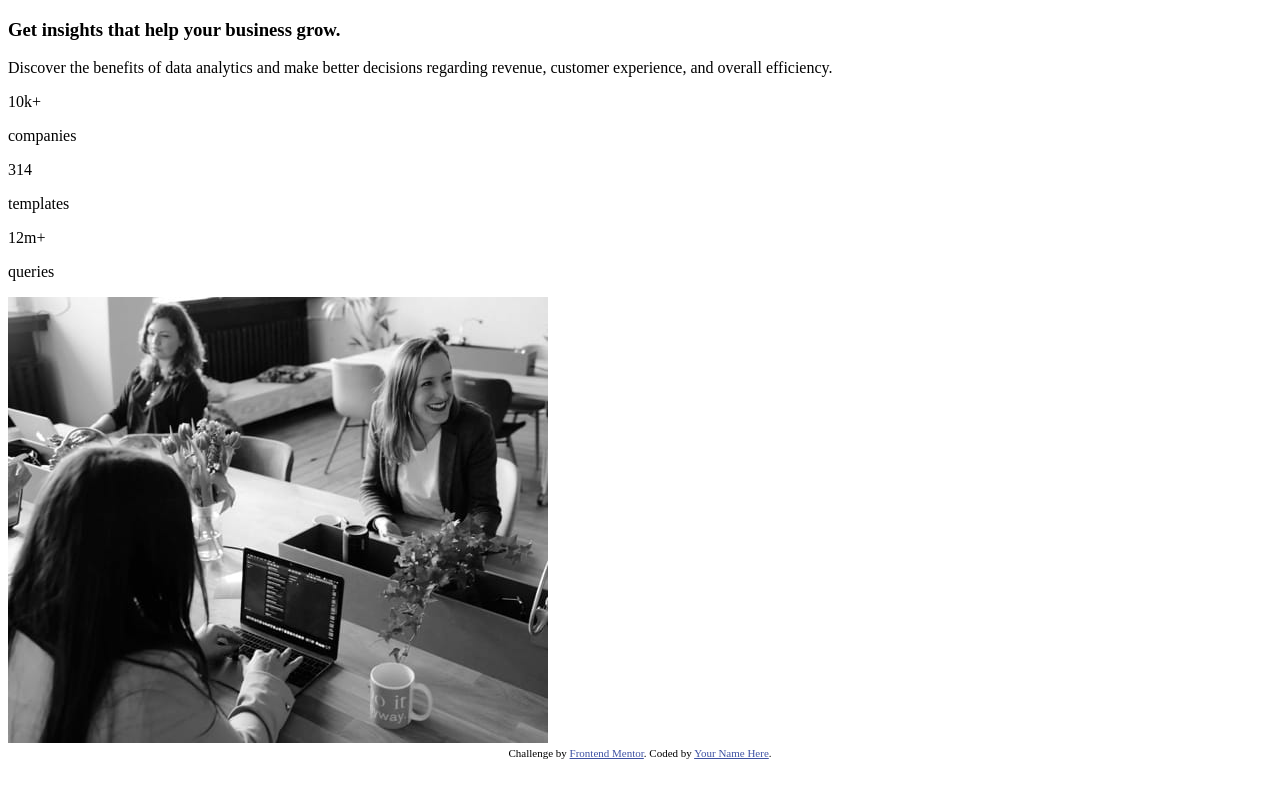
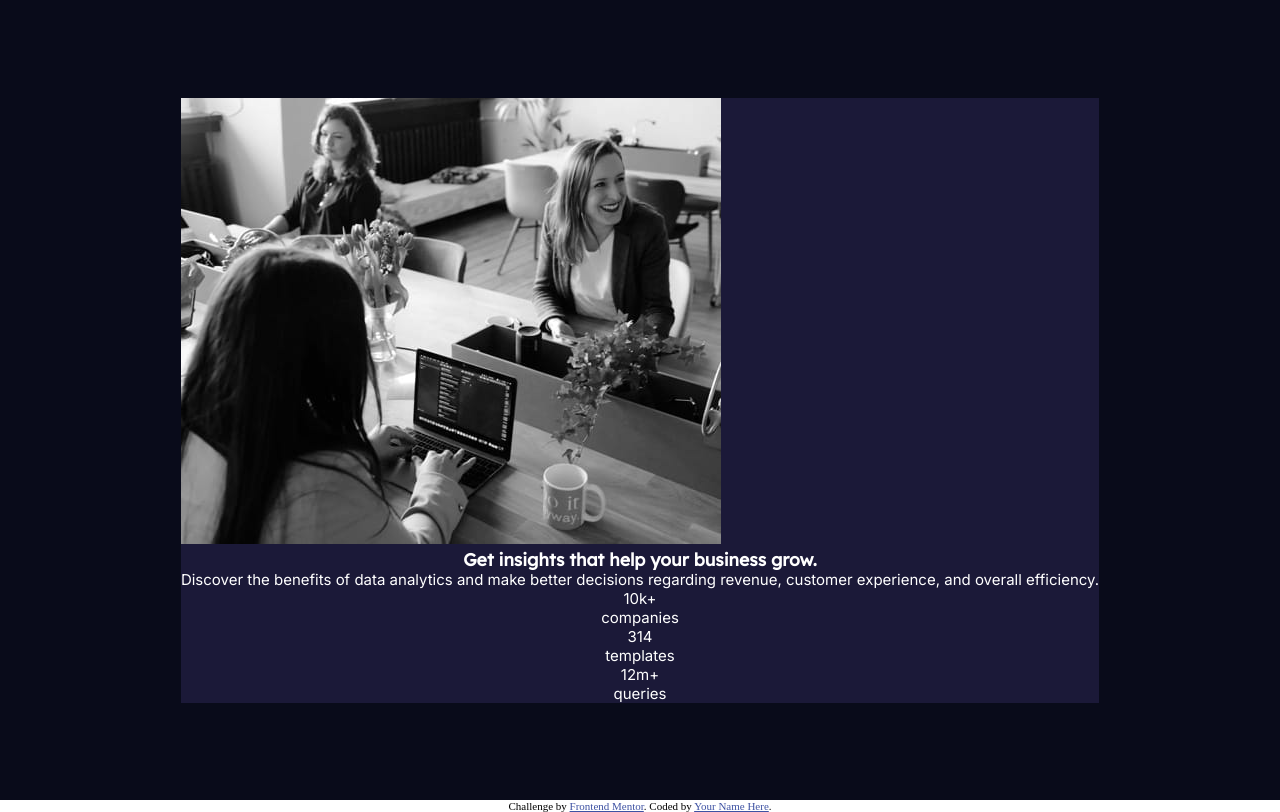
Before and after one commit to dkdurden/stats-card, a website: page index.html in a window 1280 px wide. Drawn offline with Linux system fonts and the light colour scheme.

Commit message:
installed Sass, asetup base styles, started adding component styles

```diff
--- a/index.html
+++ b/index.html
@@ -12,6 +12,13 @@
       href="./images/favicon-32x32.png"
     />
 
+    <link rel="preconnect" href="https://fonts.gstatic.com" />
+    <link
+      href="https://fonts.googleapis.com/css2?family=Inter:wght@400;700&family=Lexend+Deca&display=swap"
+      rel="stylesheet"
+    />
+
+    <link rel="stylesheet" href="style.css" />
     <title>Frontend Mentor | Stats preview card component</title>
 
     <!-- Feel free to remove these styles or customise in your own stylesheet 👍 -->
@@ -28,7 +35,7 @@
   <body>
     <main>
       <article class="stats-card">
-        <section>
+        <section class="stats-card__content">
           <h1 class="stats-card__heading">
             Get insights that help your business grow.
           </h1>
--- /dev/null
+++ b/styles/_general.scss
@@ -0,0 +1,31 @@
+@use 'variables';
+
+* {
+  margin: 0;
+  padding: 0;
+  box-sizing: border-box;
+}
+
+:root {
+  font-size: 62.5%;
+}
+
+body {
+  font-size: 1.5rem;
+}
+
+main {
+  display: grid;
+  place-items: center;
+  height: 100vh;
+  background-color: variables.$bg-primary-main;
+}
+
+h1,
+h2 {
+  font-family: variables.$ff-accent;
+}
+
+p {
+  font-family: variables.$ff-primary;
+}
--- /dev/null
+++ b/styles/_stats-card.scss
@@ -0,0 +1,17 @@
+@use 'variables';
+
+.stats-card {
+  display: flex;
+  flex-direction: column-reverse;
+  margin: 0 1.5rem;
+  background-color: variables.$bg-primary-card;
+  color: variables.$neutral-white;
+
+  &__content {
+    text-align: center;
+  }
+
+  &__img-div img {
+    max-width: 100%;
+  }
+}
--- /dev/null
+++ b/styles/_variables.scss
@@ -0,0 +1,14 @@
+// Colors
+
+$bg-primary-main: hsl(233, 47%, 7%);
+$bg-primary-card: hsl(244, 38%, 16%);
+$primary-accent: hsl(277, 64%, 61%);
+
+$neutral-white: hsl(0, 0%, 100%);
+$neutral-white-transparent-more: hsla(0, 0%, 100%, 0.75);
+$neutral-white-transparent-less: hsla(0, 0%, 100%, 0.6);
+
+// Fonts
+
+$ff-primary: 'Inter', sans-serif;
+$ff-accent: 'Lexend Deca', sans-serif;
--- /dev/null
+++ b/styles/style.scss
@@ -0,0 +1,2 @@
+@use 'general';
+@use 'stats-card';
```
Also changed, not shown: package.json (+5 -2 lines), style.css (added), 2 other files.
